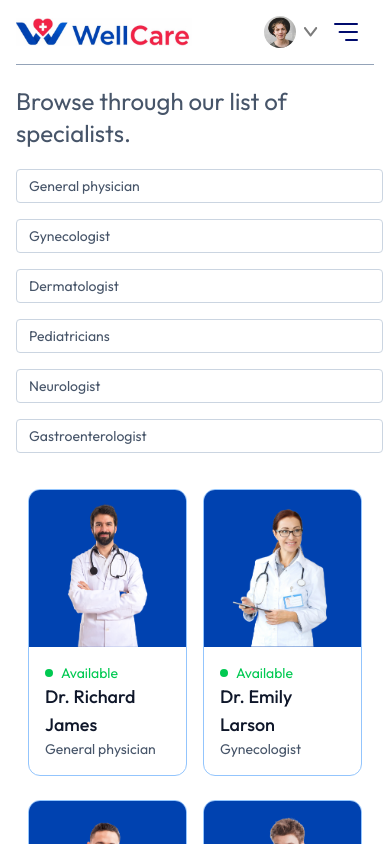
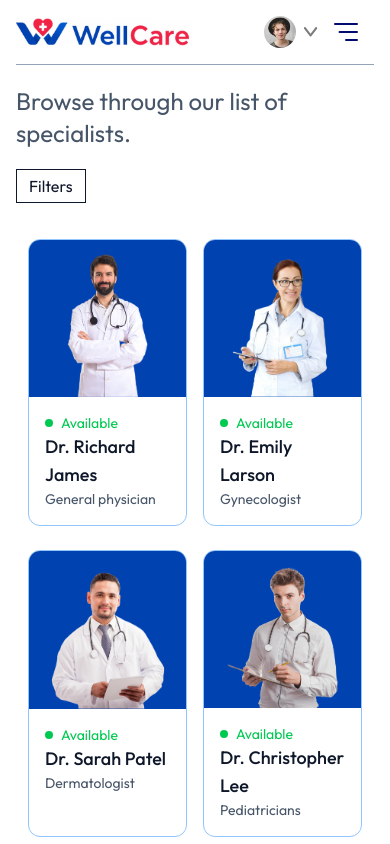
Before and after one commit to iyenagbe/Doctor-Appointment-Booking-System, a React (Vite) app in the folder frontend/: page /doctors in a window 390 px wide. Shown: the top 844 px of the page. Built offline with nearby package versions, Linux system fonts and the light colour scheme.

Commit message:
creating filters logic

```diff
--- a/frontend/src/pages/Doctors.jsx
+++ b/frontend/src/pages/Doctors.jsx
@@ -6,6 +6,7 @@ const Doctors = () => {
 
   const { specialist } = useParams()
   const [filterDoc, setFilterDoc] = useState([])
+  const [ showFilter, setShowFilter] = useState(false)
   const navigate = useNavigate()
 
   const { doctors } = useContext(AppContext)
@@ -27,8 +28,9 @@ const Doctors = () => {
       <p className='text-gray-600 text-2xl'>Browse through our list of specialists.</p>
       <div className='flex flex-col gap-4 sm:flex-row items-start mt-5'>
 
-        <div className='flex flex-col gap-4 text-sm text-gray-600'>
+        <button className={`py-1 px-3 border roundedtext-sm transition-all sm:hidden ${showFilter ? 'bg-blue-500 text-white' : ''}`} onClick={() =>setShowFilter (prev => !prev)}>Filters</button>
 
+        <div className={`flex-col gap-4 text-sm text-gray-600 ${showFilter ? 'flex' : 'hidden sm:flex'}`}>
           <p onClick={() => specialist === 'General physician' ? navigate('/doctors') : navigate('/doctors/')} className={`w-[94vw] sm:w-auto pl-3 py-1.5 pr-16 border border-gray-300 rounded transition-all cursor-pointer ${specialist === 'General physician' ? 'bg-indigo-100 text-black' : ''}`}>General physician</p>
 
           <p onClick={() => specialist === 'Gynecologist' ? navigate('/doctors/Gynecologist') : navigate('/doctors/Gynecologist')} className={`w-[94vw] sm:w-auto pl-3 py-1.5 pr-16 border border-gray-300 rounded transition-all cursor-pointer ${specialist === 'Gynecologist' ? 'bg-indigo-100 text-black' : ''}`}>Gynecologist</p>
```
